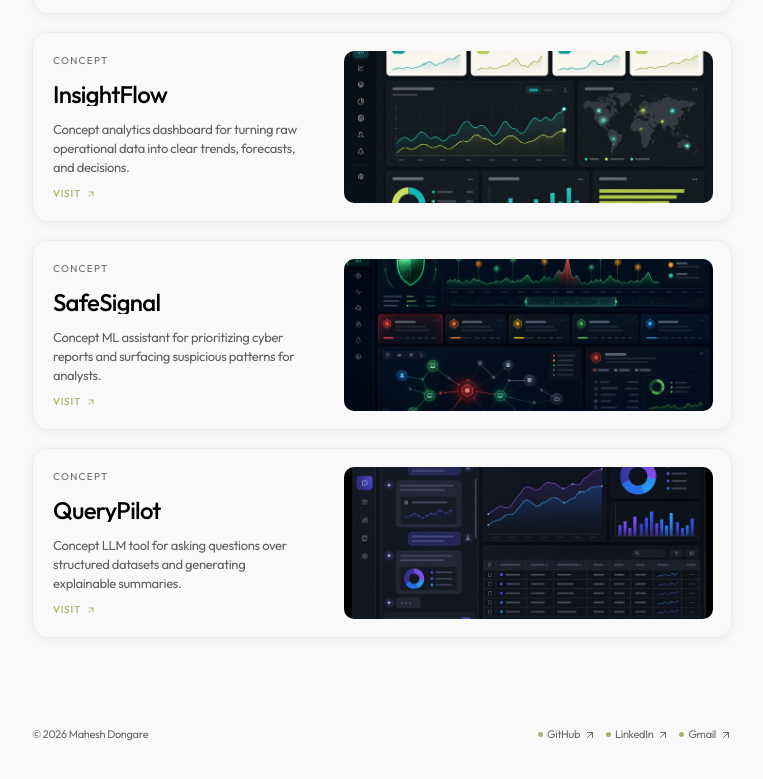
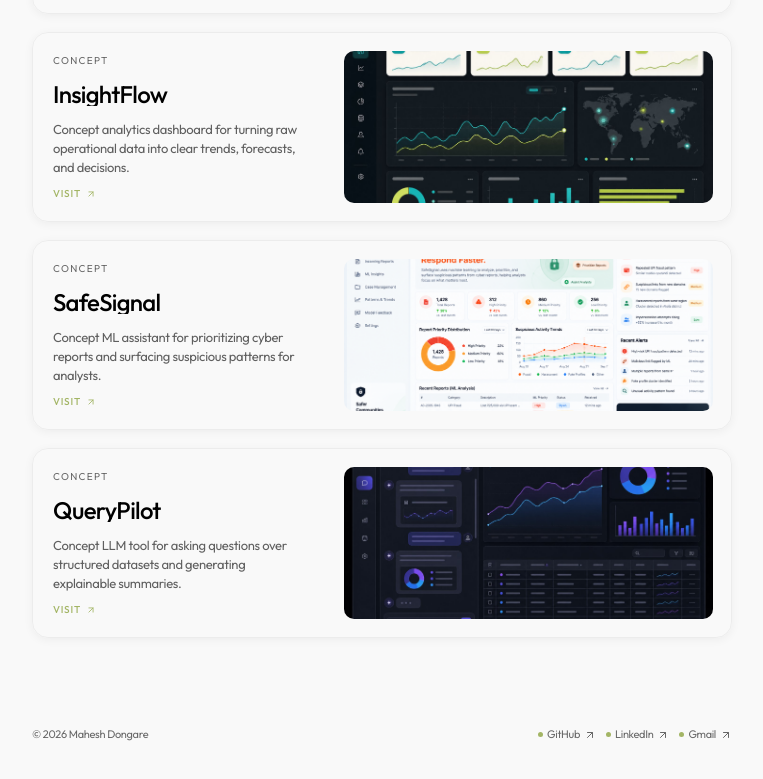
Before and after one commit to mahesh-atx/Minimal_Portfolio, a React (Vite) app: page / in a window 1280 px wide. Shown: the part 955-1734 px from the top of the page, without its empty margins (258-1021 px from the left). Built offline with nearby package versions, Linux system fonts and the light colour scheme.

Commit message:
Change image format from JPG to PNG for Safesignal

```diff
--- a/src/sections/Ventures.jsx
+++ b/src/sections/Ventures.jsx
@@ -9,7 +9,7 @@ const IMAGES = {
   1: copconnectImg,
   2: sanvadImg,
   3: '/project-insightflow.jpg',
-  4: '/project-safesignal.jpg',
+  4: '/project-safesignal.png',
   5: '/project-querypilot.jpg',
 };
 
```
